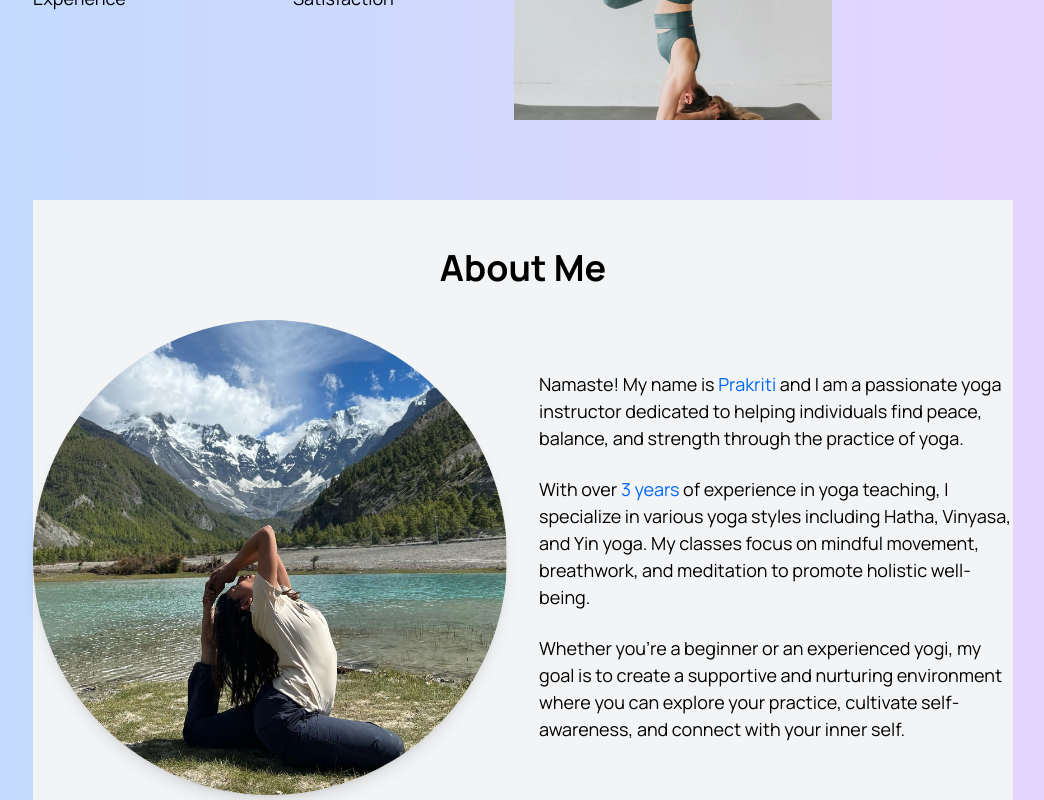
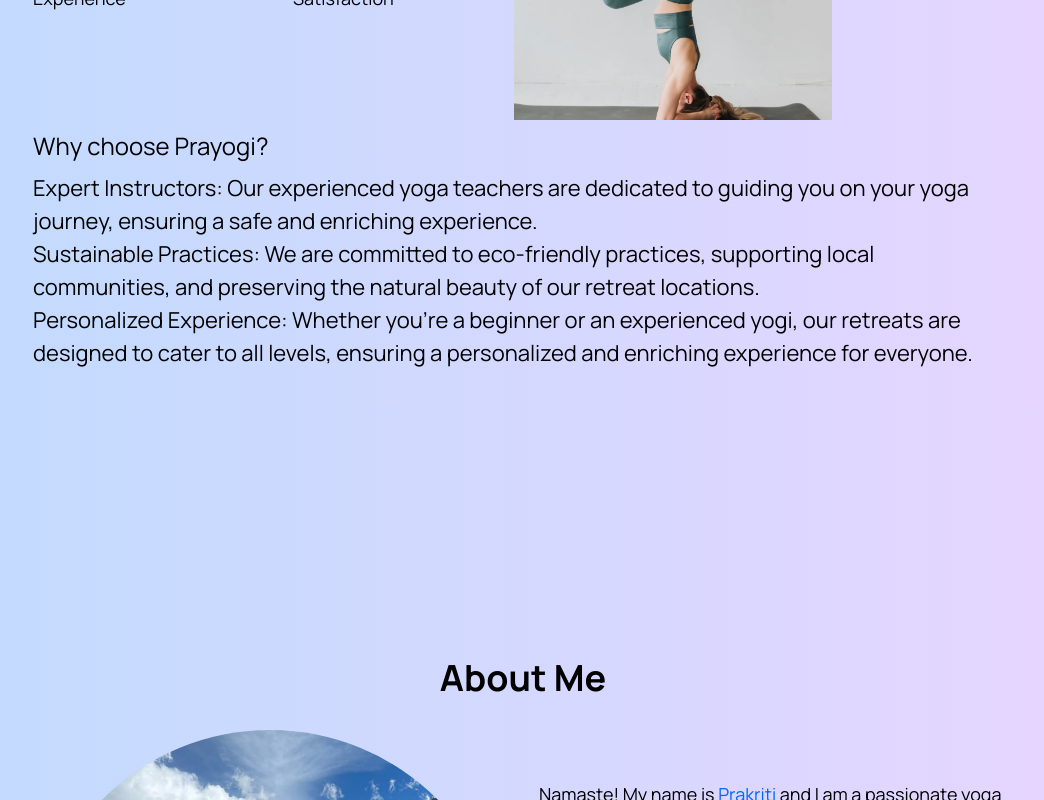
Before and after one commit to bhandaripawan8/Yoga-MERN, a React (Vite) app in the folder frontend/: page / in a window 1280 px wide. Shown: the part 860-1660 px from the top of the page, without its empty margins (117-1161 px from the left). Built offline with nearby package versions, Linux system fonts and the light colour scheme.

Commit message:
hover effect with framer motion added in the hero component

```diff
--- a/frontend/src/components/whyChoose/AboutMe.jsx/Aboutme.jsx
+++ b/frontend/src/components/AboutMe/Aboutme.jsx
@@ -1,9 +1,9 @@
 import React from "react";
-import AboutMe1 from "../../../assets/images/aboutme1.png";
+import AboutMe1 from "../../assets/images/aboutme1.png";
 
 const AboutMe = () => {
   return (
-    <section className="py-12 px-4 lg:px-0 bg-gray-100">
+    <section className="py-12 px-4 lg:px-0">
       <div className="container mx-auto">
         <h2 className="text-3xl font-bold text-center text-black mb-8 lg:text-4xl">
           About Me
--- a/frontend/src/components/Hero/Hero.jsx
+++ b/frontend/src/components/Hero/Hero.jsx
@@ -32,9 +32,10 @@ const Hero = () => {
               <div className="hover:bg-grey-500">
                 <motion.button
                   className=" bg-headingColor text-white rounded-full my-[20px] p-[10px] hover:bg-grey-200"
-                  initial={{ x: "70px" }}
+                  initial={{ x: "-70px" }}
                   animate={{ x: 0 }}
-                  transition={{ duration: 2, ease: "easeInOut" }}
+                  transition={{ duration: 0.5, ease: "easeInOut" }}
+                  whileHover={{scale: 1.1}}
                 >
                   Request an Appointment
                 </motion.button>
@@ -47,7 +48,8 @@ const Hero = () => {
                     className="text-[35px] leading-[56px] lg:text-[35px] lg:leading-[54px] font-[700] text-headingColor"
                     initial={{ opacity: 0 }}
                     animate={{ opacity: 1 }}
-                    transition={{ duration: 1, ease: "easeInOut" }}
+                    transition={{ duration: 0.5, ease: "easeInOut" }}
+                    whileHover={{scale: 1.1}}
                   >
                     3+
                   </motion.h2>
@@ -60,7 +62,8 @@ const Hero = () => {
                     className="text-[35px] leading-[56px] lg:text-[35px] lg:leading-[54px] font-[700] text-headingColor"
                     initial={{ opacity: 0 }}
                     animate={{ opacity: 1 }}
-                    transition={{ duration: 1, ease: "easeIn" }}
+                    transition={{ duration: 0.5, ease: "easeIn" }}
+                    whileHover={{scale: 1.1}}
                   >
                     20+
                   </motion.h2>
@@ -73,7 +76,8 @@ const Hero = () => {
                     className="text-[35px] leading-[56px] lg:text-[35px] lg:leading-[54px] font-[700] text-headingColor"
                     initial={{ opacity: 0 }}
                     animate={{ opacity: 1 }}
-                    transition={{ duration: 1, ease: "easeInOut" }}
+                    transition={{ duration: 0.5, ease: "easeInOut" }}
+                    whileHover={{scale: 1.1}}
                   >
                     100%
                   </motion.h2>
@@ -92,7 +96,8 @@ const Hero = () => {
                   className=" h-full object-cover"
                   initial={{ opacity: 0 }}
                   animate={{ opacity: 1 }}
-                  transition={{ duration: 1, ease: "easeInOut" }}
+                  transition={{ duration: 0.5, ease: "easeInOut" }}
+                  whileHover={{scale: 1.1}}
                 />
               </div>
               {/* Second and third images */}
@@ -103,7 +108,8 @@ const Hero = () => {
                   className="h-60 object-cover"
                   initial={{ opacity: 0 }}
                   animate={{ opacity: 1 }}
-                  transition={{ duration: 1, ease: "easeInOut" }}
+                  transition={{ duration: 0.5, ease: "easeInOut" }}
+                  whileHover={{scale: 1.1}}
                 />
                 <motion.img
                   src={hero3}
@@ -111,7 +117,8 @@ const Hero = () => {
                   className=" h-60 object-cover"
                   initial={{ opacity: 0 }}
                   animate={{ opacity: 1 }}
-                  transition={{ duration: 1, ease: "easeInOut" }}
+                  transition={{ duration: 0.5, ease: "easeInOut" }}
+                  whileHover={{scale: 1.1}}
                 />
               </div>
             </div>
--- a/frontend/src/components/Home/Home.jsx
+++ b/frontend/src/components/Home/Home.jsx
@@ -1,9 +1,10 @@
 import React from "react";
-import AboutMe from "../whyChoose/AboutMe.jsx/Aboutme";
+import AboutMe from "../AboutMe/Aboutme";
 import PricingPlans from "../Pricing";
 import Testimonials from "../Testimonials/Testimonials";
 import Contact from "../Contact/Contact";
 import Hero from "../Hero/Hero";
+import WhyChoose from '../whyChoose/WhyChoose'
 
 const Home = () => {
   return (
@@ -11,6 +12,7 @@ const Home = () => {
       <>
         <div>
           <Hero />
+          <WhyChoose/>
         </div>
         <div className="container">
           <div className="mt-20">
--- a/frontend/src/components/whyChoose/WhyChoose.jsx
+++ b/frontend/src/components/whyChoose/WhyChoose.jsx
@@ -1,10 +1,37 @@
-import React from 'react'
+import React, {useState, useRef, useEffect} from 'react'
+import {motion, useAnimation} from 'framer-motion'
+
 
 const WhyChoose = () => {
+
+  const controls = useAnimation()
+  const ref = useRef()
+
+  useEffect(() =>{
+    function handleScroll(){
+      const elementPosition = ref.current.getBoundingClientRect().top;
+      const scrollPosition = window.innerHeight / 1.2;
+      if(elementPosition < scrollPosition){
+        controls.start({opacity: 1, y:0})
+      } else{
+        controls.start({opacity: 0, y:20})
+      }
+    }
+    window.addEventListener('scroll', handleScroll)
+    return () =>{
+      window.removeEventListener('scroll', handleScroll)
+    }
+  },[controls])
+
+
   return (
-    <div>
-      <section>
-        <p>Why choose Prayogi?</p>
+    <div style={{height: '50vh'}}>
+      <section ref={ref}>
+        <motion.p className='text-2xl my-[10px]'
+          initial={{opacity: 0, y: 50}}
+          animate= {controls}
+          transition={{duration: 0.5}}
+        >Why choose Prayogi?</motion.p>
         <p>
           Expert Instructors: Our experienced yoga
           teachers are dedicated to guiding you on your yoga journey, ensuring a
```
